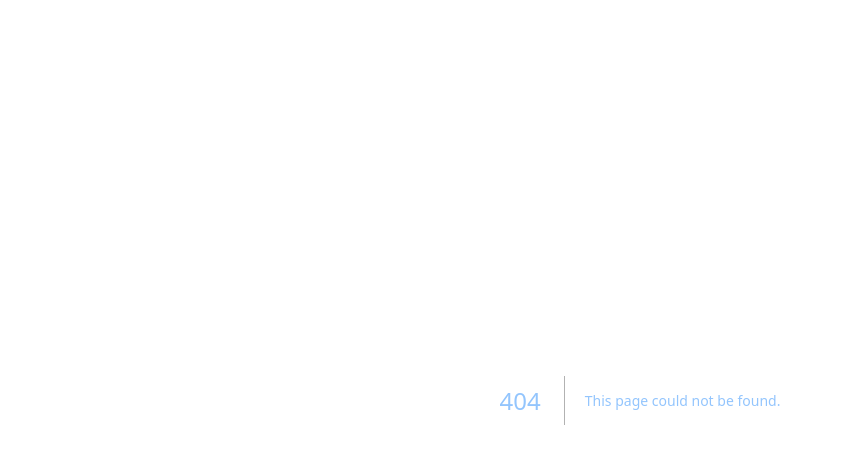
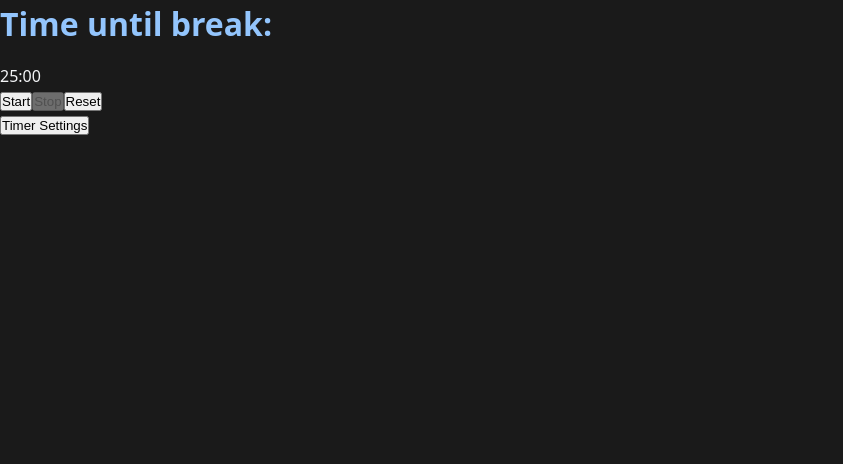
Before and after one commit to luciocanepa/SOPRA_group11_client, a Next.js app: page /timer in a window 1280 px wide. Before the commit this address had no page. Shown: the top 464 px of the page, without its empty margins (0-843 px from the left). Built offline with nearby package versions, Linux system fonts and the light colour scheme; what @ant-design/nextjs-registry would draw is missing.

Commit message:
I added a timer with start, stop, and reset buttons. I also added a timer settings button that let's the user select the study and break time, with a default button (25/5). The timer also now plays an audio when the timer hits 00:00 (after studying and breaks).

```diff
--- /dev/null
+++ b/app/timer/page.tsx
@@ -0,0 +1,134 @@
+"use client";
+
+import { useState, useEffect, useRef } from "react";
+
+
+
+export default function PomodoroTimer() {
+    // Timer settings
+    const [sessionLength, setSessionLength] = useState(25);
+    const [breakLength, setBreakLength] = useState(5);
+    const [timeLeft, setTimeLeft] = useState(sessionLength * 60);
+    const [isRunning, setIsRunning] = useState(false);
+    const [isSession, setIsSession] = useState(true);
+    const [showSettings, setShowSettings] = useState(false);
+    const [appliedSettings, setAppliedSettings] = useState({
+        session: 25,
+        break: 5
+    })
+    const audioRef = useRef<HTMLAudioElement | null>(null); ///////////////////
+
+
+    // Timer effect
+    useEffect(() => {
+
+        audioRef.current = new Audio('/sounds/alarm.mp3'); //////////////////
+
+        let timer;
+        if (isRunning && timeLeft > 0) {
+            timer = setInterval(() => {
+                setTimeLeft(prev => prev - 1);
+            }, 1000);
+        } else if (isRunning && timeLeft <= 0) {
+            audioRef.current?.play(); ////////////////////////////////////
+            setIsSession(prev => !prev);
+            setTimeLeft((isSession ? breakLength : sessionLength) * 60);
+        }
+        return () => clearInterval(timer);
+    }, [isRunning, timeLeft, sessionLength, breakLength, isSession]);
+
+    // Format time display
+    const formatTime = (seconds: number) => {
+        const mins = Math.floor(seconds / 60);
+        const secs = seconds % 60;
+        return `${mins.toString().padStart(2, '0')}:${secs.toString().padStart(2, '0')}`;
+    };
+
+    // Control functions
+    const startTimer = () => setIsRunning(true);
+    const pauseTimer = () => setIsRunning(false);
+    const resetTimer = () => {
+        audioRef.current?.pause(); /////////////////////
+        audioRef.current!.currentTime = 0  /////////////////////
+        setIsRunning(false);
+        setIsSession(true);
+        setTimeLeft(appliedSettings.session * 60);
+    };
+
+    const applySettings = () => {
+        setAppliedSettings({
+            session: sessionLength,
+            break: breakLength
+        });
+        setTimeLeft(sessionLength * 60);
+        setIsSession(true);
+        setShowSettings(false);
+    };
+
+    const setToDefault = () => {
+        setSessionLength(25);
+        setBreakLength(5);
+    };
+
+    return (
+        <div className="white-container">
+        <div className="pink-container">
+            <h1 className="title">{isSession ? "Time until break:" : "Break Time"}</h1>
+            <div className="timer-display">{formatTime(timeLeft)}</div>
+        </div>
+            <div className="button-group">
+                <button onClick={startTimer} disabled={isRunning} className="start">
+                    Start
+                </button>
+                <button onClick={pauseTimer} disabled={!isRunning} className="stop">
+                    Stop
+                </button>
+                <button onClick={resetTimer} className="reset">
+                    Reset
+                </button>
+            </div>
+
+            {!isRunning && (
+                <button onClick={() => setShowSettings(true)} className="settings-btn">
+                    Timer Settings
+                </button>
+            )}
+
+            {showSettings && (
+                <div className="settings-popup">
+                    <h2 className="popup-title">Timer Settings</h2>
+                    <label>Study Duration (minutes):</label>
+                    <input
+                        type="number"
+                        value={sessionLength}
+                        onChange={(e) => setSessionLength(Number(e.target.value))}
+                        className="input-box-green"
+                        min="1"
+                    />
+                    <label>Break Duration (minutes):</label>
+                    <input
+                        type="number"
+                        value={breakLength}
+                        onChange={(e) => setBreakLength(Number(e.target.value))}
+                        className="input-box-red"
+                        min="1"
+                    />
+                    <div className="popup-buttons">
+                        <button onClick={setToDefault} className="default-btn">
+                            Default (25/5)
+                        </button>
+                        <div className="popup-buttons-row">
+                            <button onClick={() => setShowSettings(false)} className="close">
+                                Close
+                            </button>
+                            <button onClick={applySettings} className="apply-btn">
+                                Apply
+                            </button>
+                        </div>
+                    </div>
+                </div>
+            )}
+
+        </div>
+    );
+}
```
Also changed, not shown: 1 other file (tests, documents, lock files or other folders).
